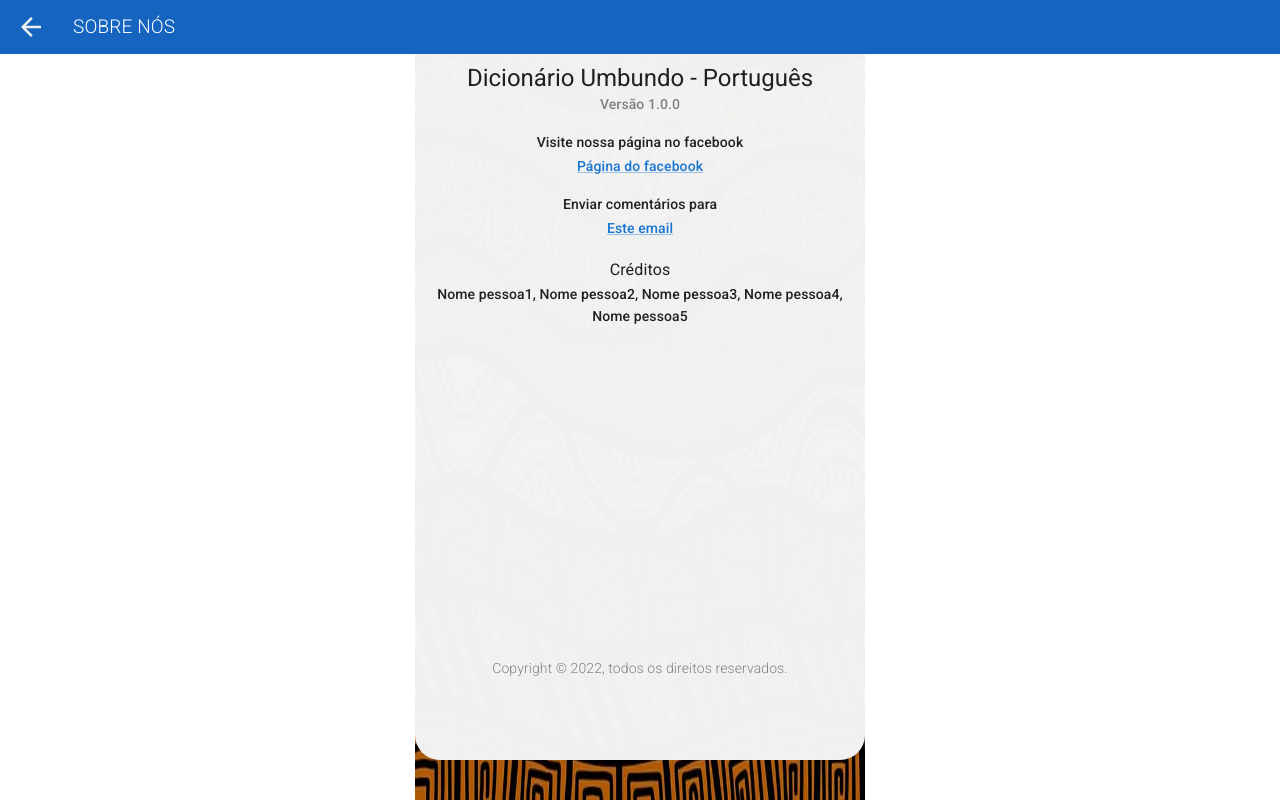
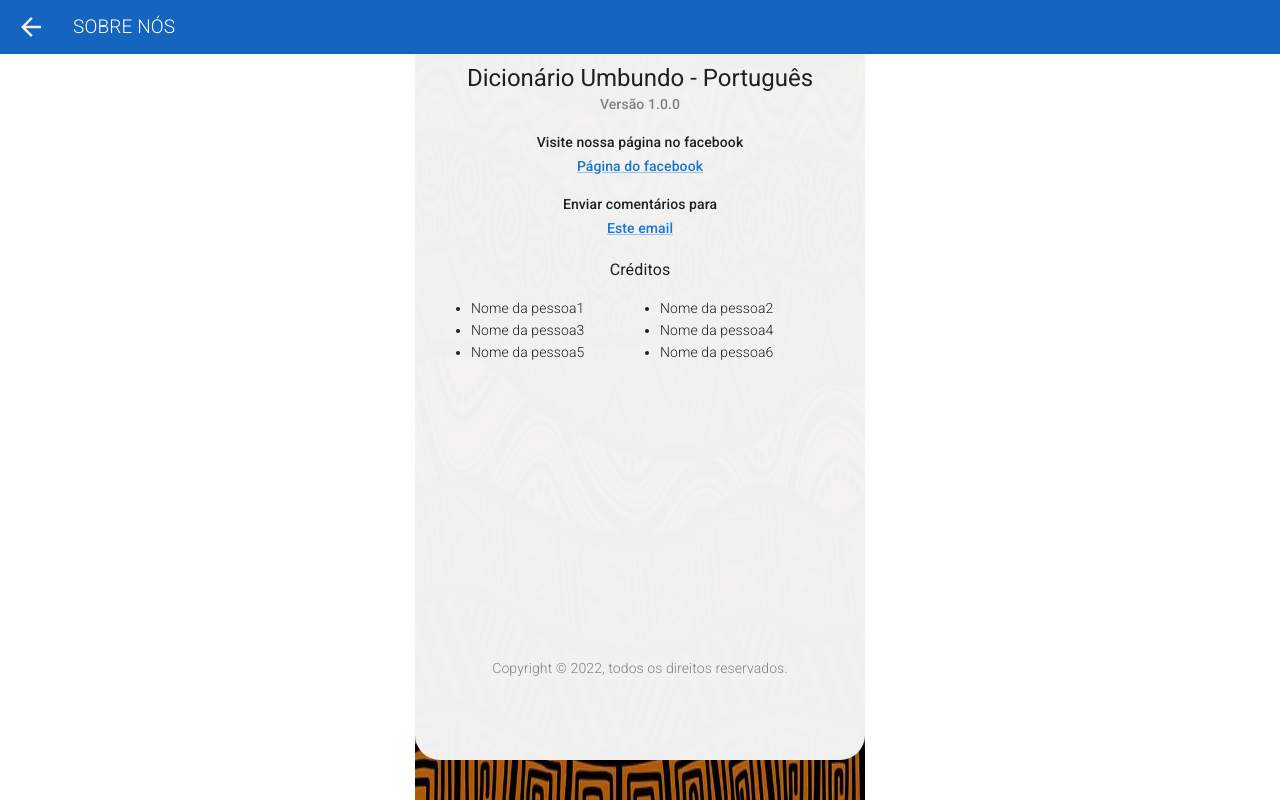
Before and after one commit to Francisco-Fetapi/portuguese-umbundo-dictionary, a React (Vite) app: page /sobre-nos in a window 1280 px wide. Built offline with nearby package versions, Linux system fonts and the light colour scheme.

Commit message:
refactor: about us page

```diff
--- a/src/pages/AboutUs.tsx
+++ b/src/pages/AboutUs.tsx
@@ -39,9 +39,20 @@ export default function AboutUs() {
 
         <Box mt={2} px={2}>
           <Text variant="subtitle1">Créditos</Text>
-          <Text variant="subtitle2">
-            Nome pessoa1, Nome pessoa2, Nome pessoa3, Nome pessoa4, Nome pessoa5
-          </Text>
+          <Box>
+            <Text variant="subtitle2" align="left" fontWeight={300}>
+              <ul
+                style={{
+                  display: "grid",
+                  gridTemplateColumns: "1fr 1fr",
+                }}
+              >
+                {[1, 2, 3, 4, 5, 6].map((item) => (
+                  <li>Nome da pessoa{item}</li>
+                ))}
+              </ul>
+            </Text>
+          </Box>
         </Box>
       </Box>
       <Box flexGrow={1} />
```
